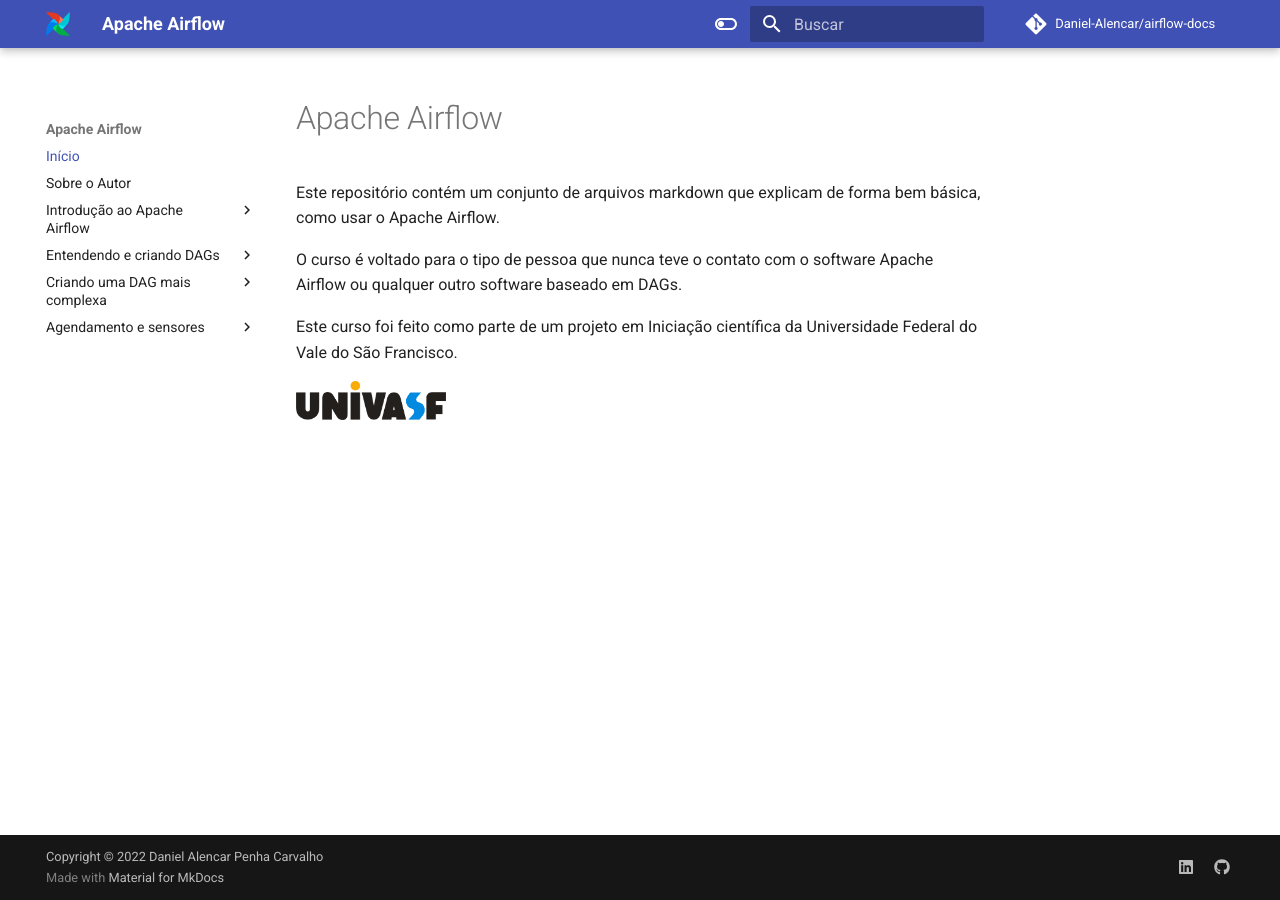
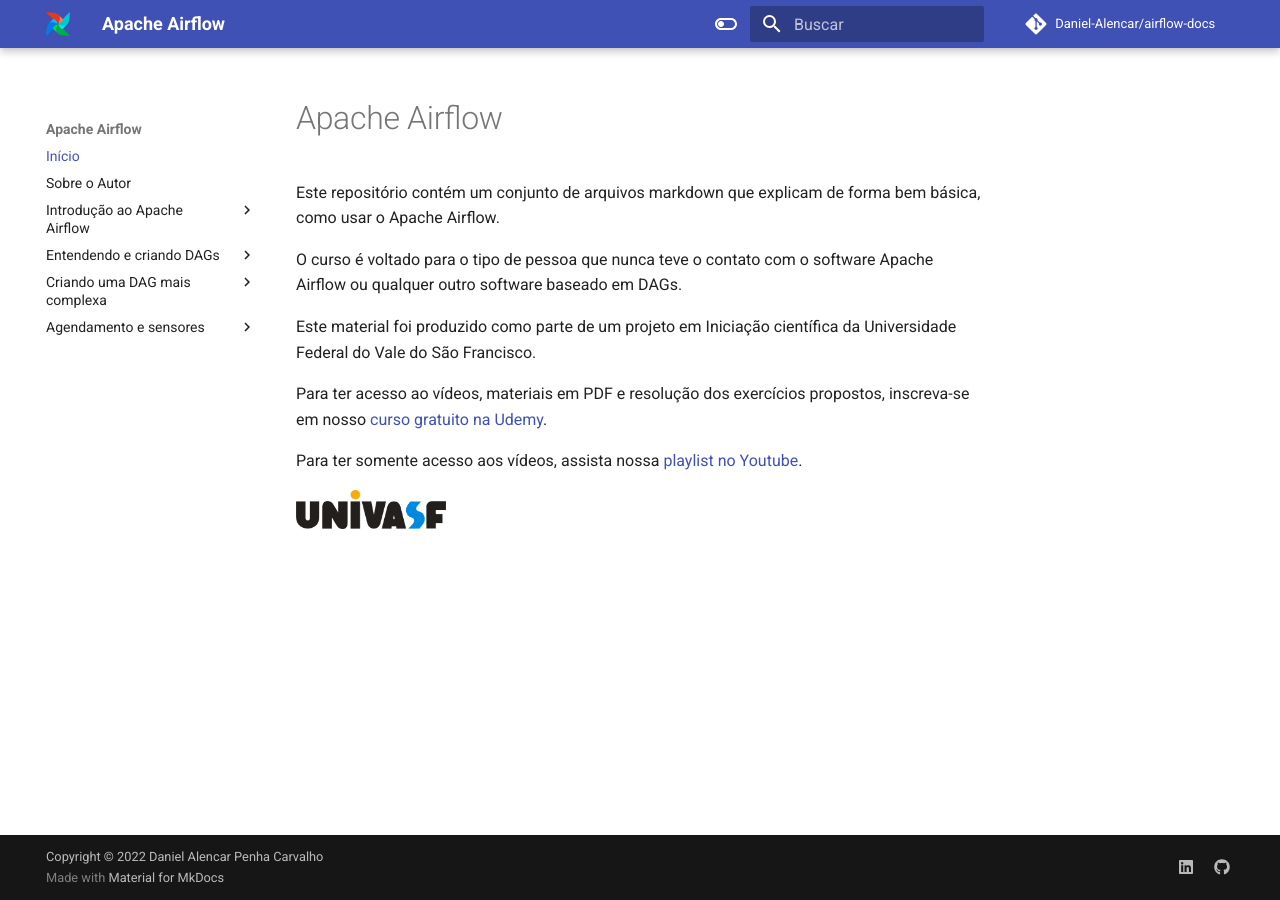
Before and after one commit to Daniel-Alencar/airflow-docs, an MkDocs documentation site: the page built from docs/index.md, in a window 1280 px wide. Built offline with MkDocs 1.6.1 and Material for MkDocs 9.7.7, drawn with Linux system fonts in a browser that asks for light colours; comment, search, counter and statistics services are not loaded.

Commit message:
Finished

```diff
--- a/docs/index.md
+++ b/docs/index.md
@@ -4,7 +4,11 @@
 
 O curso é voltado para o tipo de pessoa que nunca teve o contato com o software Apache Airflow ou qualquer outro software baseado em DAGs.
 
-Este curso foi feito como parte de um projeto em Iniciação científica da Universidade Federal do Vale do São Francisco.
+Este material foi produzido como parte de um projeto em Iniciação científica da Universidade Federal do Vale do São Francisco.
+
+Para ter acesso ao vídeos, materiais em PDF e resolução dos exercícios propostos, inscreva-se em nosso [curso gratuito na Udemy](https://www.udemy.com/course/aprenda-o-essencial-sobre-apache-airflow).
+
+Para ter somente acesso aos vídeos, assista nossa [playlist no Youtube](https://www.youtube.com/playlist?list=PLh33R9tlFx_KjLhF2HhsmbibcKJlKmv_U).
 
 <img
     style="border-radius: 0%;"
```
Also changed, not shown: README.md (+5 -1 lines).
